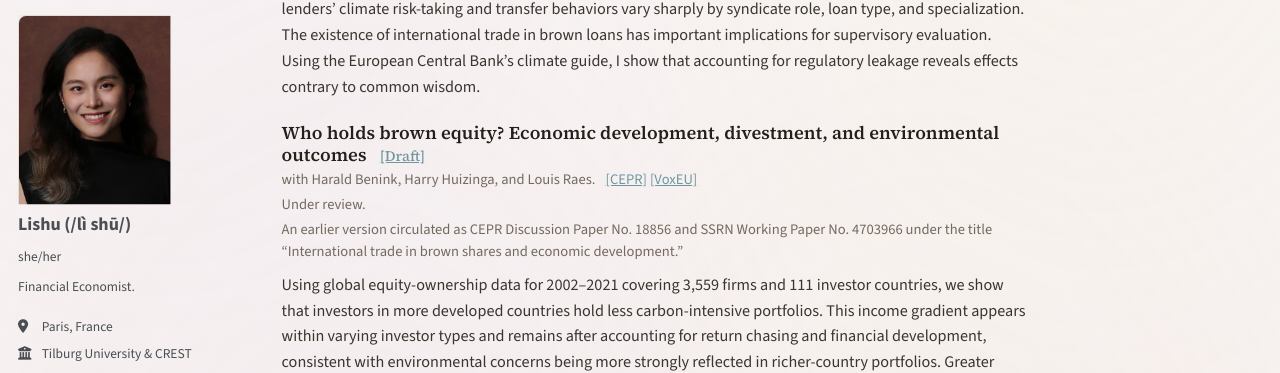
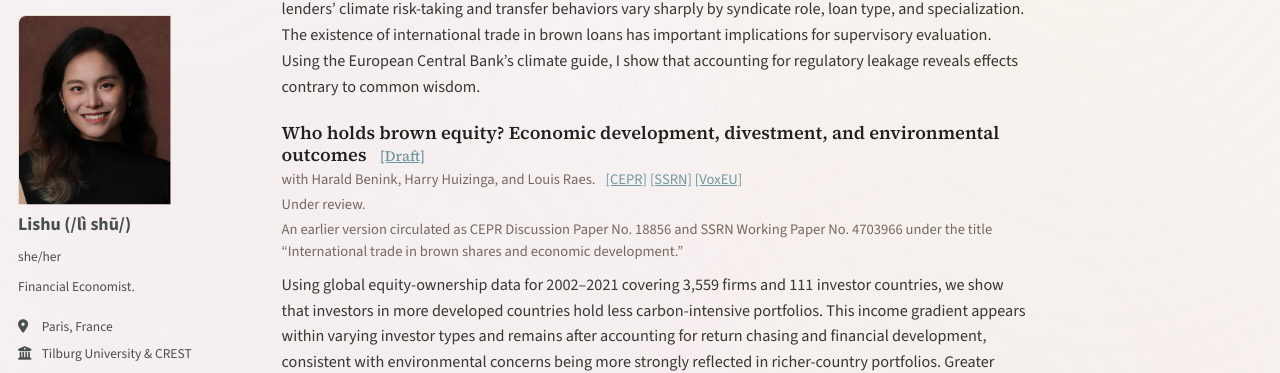
Before and after one commit to LishuZ/LishuZ.github.io, a Jekyll site: the page built from _pages/research.md, in a window 1280 px wide and 900 px high, scrolled down 783 px. Shown: the part 91-464 px from the top of the window. Built offline with Jekyll 4.4.1, drawn with Linux system fonts in a browser that asks for light colours; some web fonts are replaced.

Commit message:
Add SSRN link for brown equity paper

```diff
--- a/_pages/research.md
+++ b/_pages/research.md
@@ -100,7 +100,7 @@ I develop a novel measure of carbon sensitivity in lending to assess reductions
 {: .abstract}
 
 ### Who holds brown equity? Economic development, divestment, and environmental outcomes &ensp;<a href="/files/ownership-final.pdf">[Draft]</a>
-with Harald Benink, Harry Huizinga, and Louis Raes. &ensp;<a href="https://cepr.org/publications/dp18856">[CEPR]</a> <a href="https://cepr.org/voxeu/columns/international-trade-brown-shares-and-economic-development">[VoxEU]</a>
+with Harald Benink, Harry Huizinga, and Louis Raes. &ensp;<a href="https://cepr.org/publications/dp18856">[CEPR]</a> <a href="https://papers.ssrn.com/sol3/papers.cfm?abstract_id=4703966">[SSRN]</a> <a href="https://cepr.org/voxeu/columns/international-trade-brown-shares-and-economic-development">[VoxEU]</a>
 {: .paper-meta}
 
 Under review.
```
